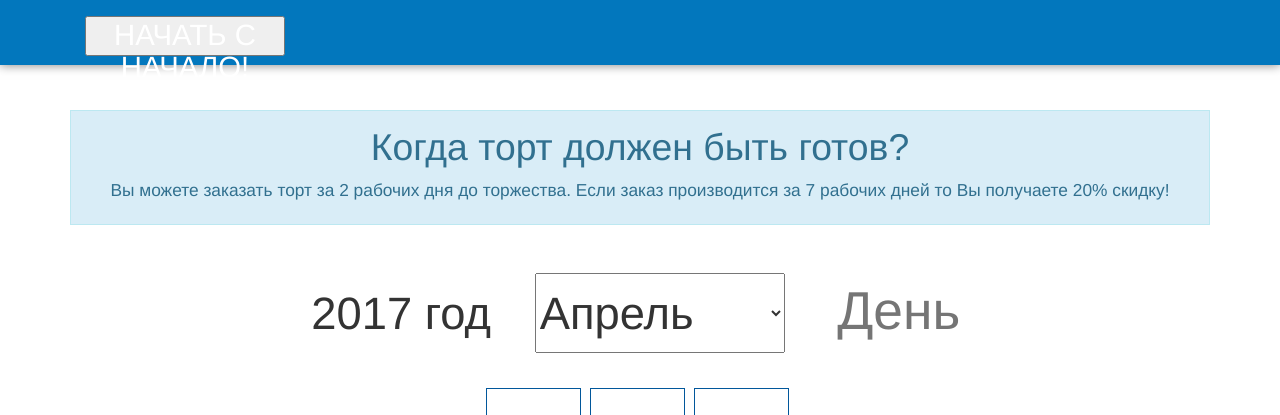
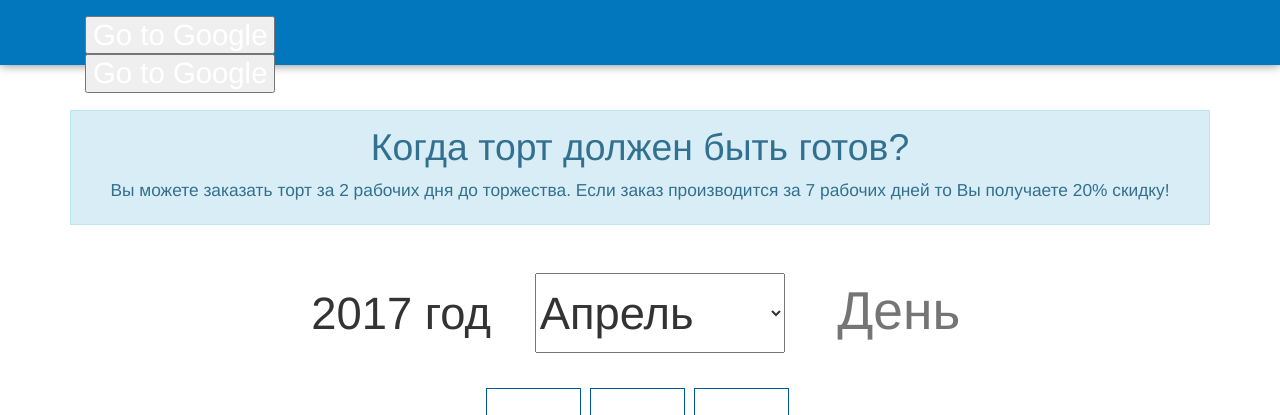
Before and after one commit to zekokh/digitalcake, a Rails app: page /orders in a window 1280 px wide. Shown: the top 415 px of the page. Run offline with Rails 7, Linux system fonts and the light colour scheme; a user stored in the database is signed in; style sheets or scripts are compiled from the project's sources; some libraries are stand-ins or nearby versions.

Commit message:
new pages

```diff
--- a/app/views/orders/index.html.erb
+++ b/app/views/orders/index.html.erb
@@ -1108,7 +1108,14 @@
 <div class="header">
   <div class="container">
     <div class="col-md-6">
-      <h4 class="header-text"><button class="reopen" type="button"> НАЧАТЬ С НАЧАЛО! </button><!--<a class="header-text" href="/orders">НАЧАТЬ С НАЧАЛО</a>--></h4>
+      <h4 class="header-text">
+        <form action="http://digitalc.herokuapp.com/">
+        <input type="submit" value="Go to Google" />
+      </form>
+        <form action="http://digitalc.herokuapp.com/orders">
+          <input type="submit" value="Go to Google" />
+        </form>
+        <!-- <button class="reopen" type="button"> НАЧАТЬ С НАЧАЛО! </button><a class="header-text" href="/orders">НАЧАТЬ С НАЧАЛО</a>--></h4>
 
     </div>
     <div class="col-md-6">
```
